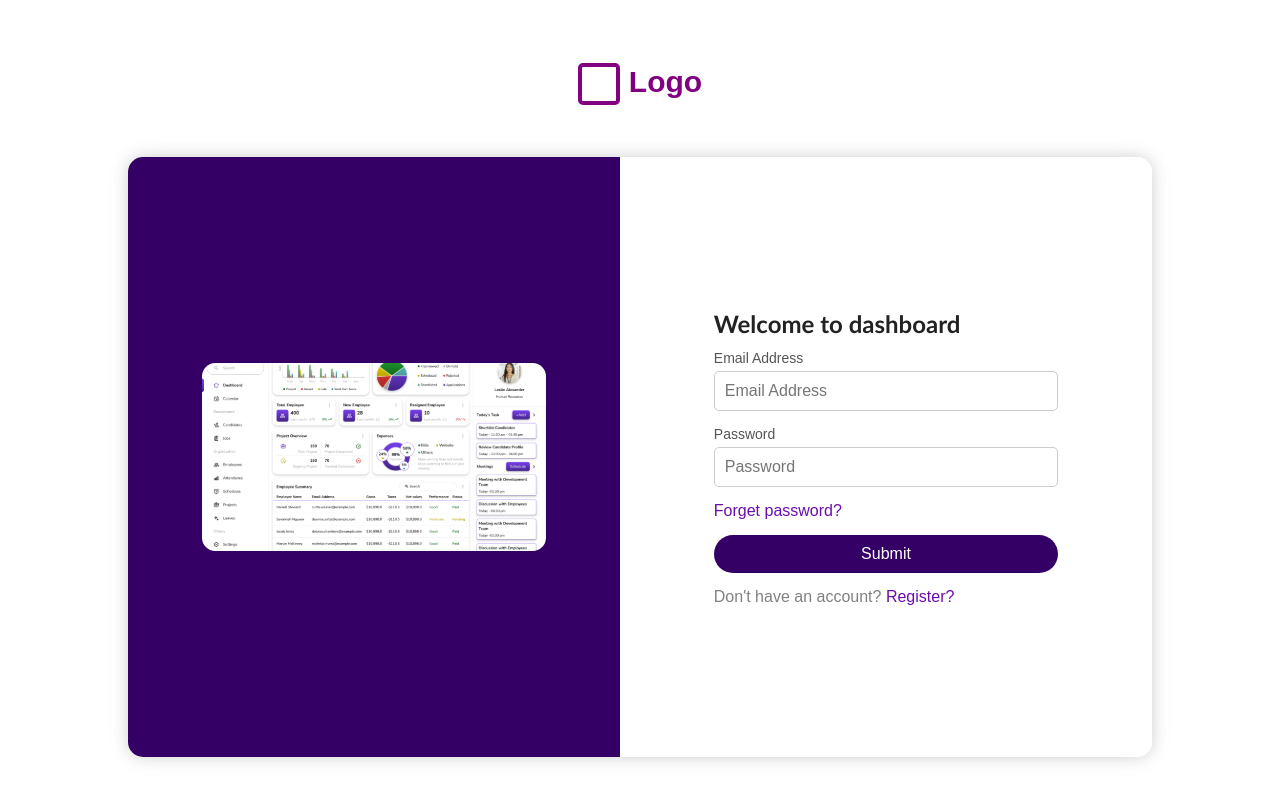
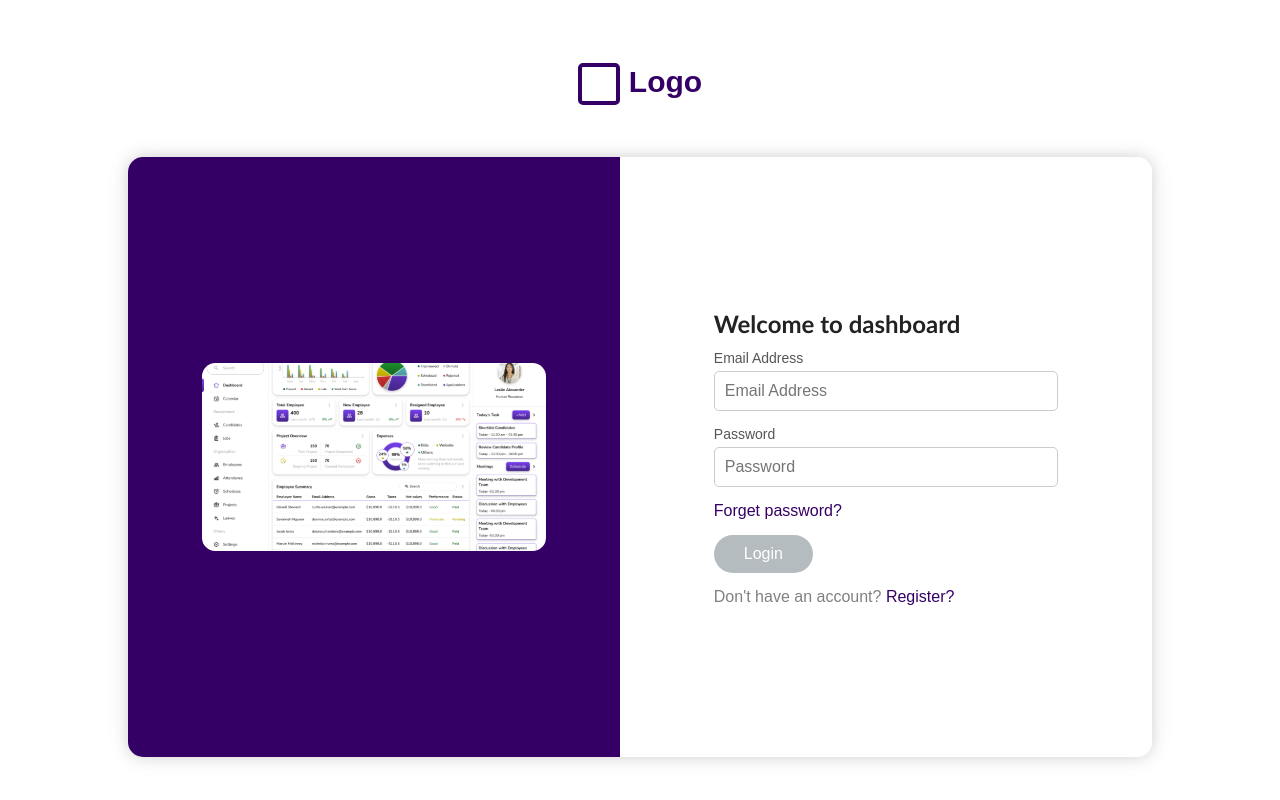
Before and after one commit to AmanMahor21/HRMS, a React (Vite) app in the folder frontend/: page /login in a window 1280 px wide. Built offline with nearby package versions, Linux system fonts and the light colour scheme.

Commit message:
fiexed layout

```diff
--- a/frontend/src/assets/css/login.css
+++ b/frontend/src/assets/css/login.css
@@ -8,7 +8,7 @@
 }
 
 .logo-wrapper-auth {
-  color: purple;
+  color: #350066;
   font-size: 20px;
   display: flex;
   align-items: center;
@@ -19,7 +19,7 @@
 }
 
 .auth-logo {
-  color: purple;
+  color: #350066;
   font-size: 30px;
   font-weight: bold;
   margin-bottom: 4px;
@@ -28,7 +28,7 @@
 .auth-logo-icon {
   width: 42px;
   height: 42px;
-  border: 4px solid purple;
+  border: 4px solid #350066;
   border-radius: 5px;
 }
 
@@ -108,9 +108,9 @@
 }
 
 button {
-  width: 100%;
+  width: fit-content;
   padding: 10px;
-  background-color: purple;
+  background-color: #350066;
   color: #fff;
   border: none;
   border-radius: 5px;
@@ -146,7 +146,7 @@ button {
 }
 
 .purple-link {
-  color: #6a0dad;
+  color: #350066;
   text-decoration: none;
 }
 
--- a/frontend/src/auth/Login.tsx
+++ b/frontend/src/auth/Login.tsx
@@ -89,10 +89,19 @@ const Login = () => {
         {/* SUBMIT BUTTON */}
         <Button
           type="button"
-          style={{ margin: "15px 0px" }}
+          style={{ margin: "15px 0px",  backgroundColor:
+            formik.values.email && formik.values.password
+              ? "#350066"
+              : "rgba(72, 88, 98, 0.4)",
+          cursor:
+            formik.values.email && formik.values.password
+              ? "pointer"
+              : "not-allowed",}}
           onClick={() => formik.handleSubmit()}
+          disabled={!formik.values.email || !formik.values.password}
+
         >
-          Submit
+          Login
         </Button>
 
         <TextLink
--- a/frontend/src/auth/Signup.tsx
+++ b/frontend/src/auth/Signup.tsx
@@ -125,7 +125,7 @@ const Signup = () => {
         style={{ margin: "15px 0px" }}
         onClick={() => formik.handleSubmit()}
       >
-        Submit
+        Register
       </Button>
 
       <TextLink
```
